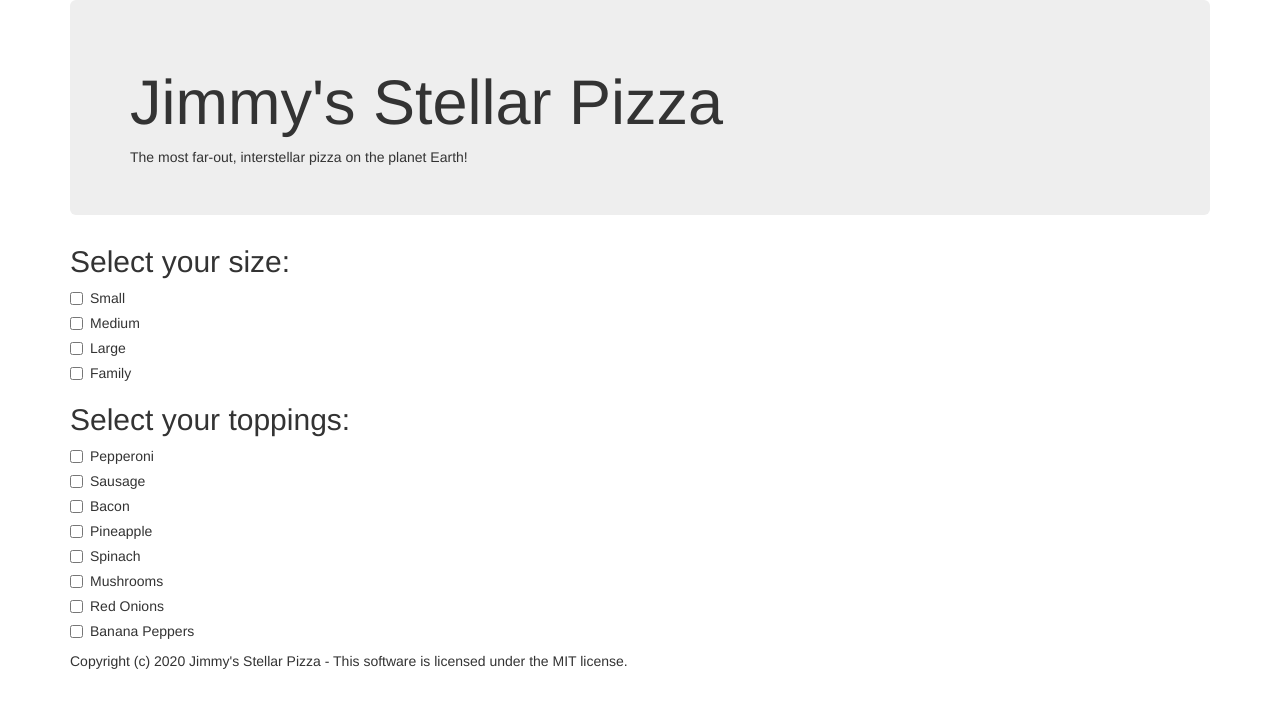
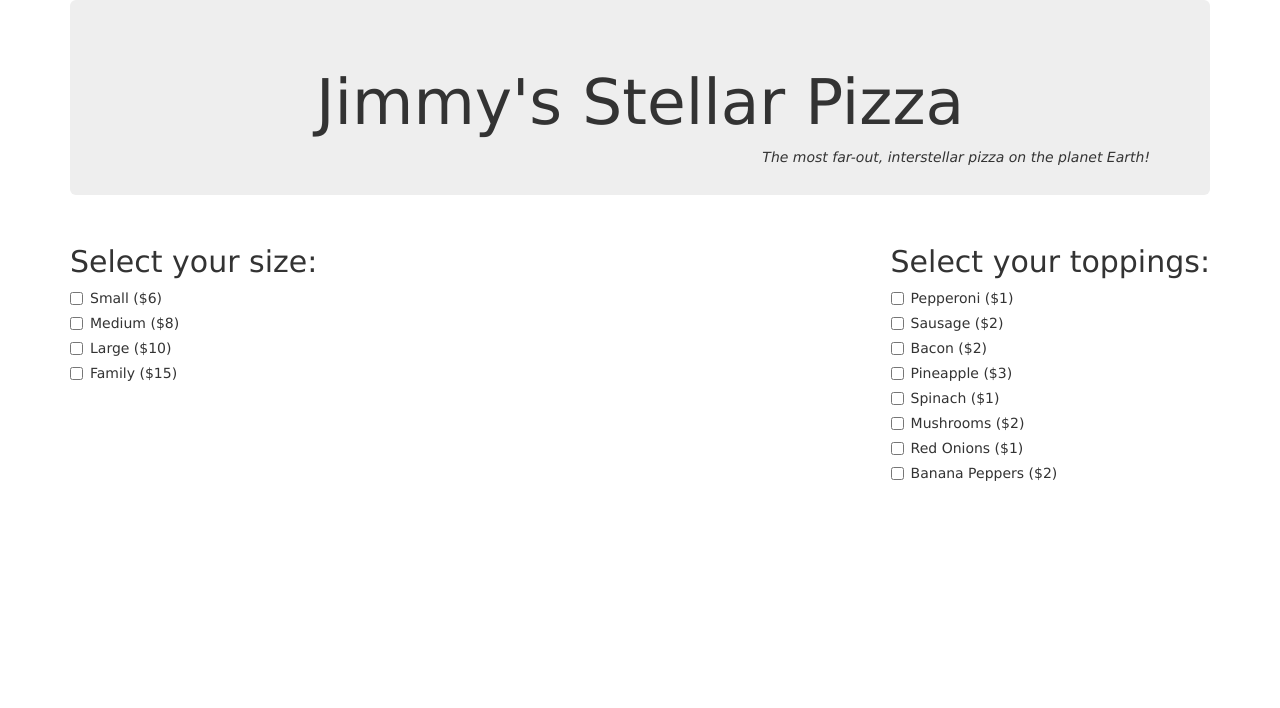
Before and after one commit to jamestlalocPDX/pizza-parlor, a plain HTML site: page index.html in a window 1280 px wide. Drawn offline with Linux system fonts and the light colour scheme.

Commit message:
add some styling to make it look neat.

```diff
--- a/css/stylesheet.css
+++ b/css/stylesheet.css
@@ -0,0 +1,23 @@
+body {
+  font-family: 'Lucida Sans', 'Lucida Sans Regular', 'Lucida Grande', 'Lucida Sans Unicode', Geneva, Verdana, sans-serif;
+}
+.jumbotron {
+  text-align: center;
+}
+
+.head-footer {
+  float: right;
+  font-style: italic;
+}
+
+#size {
+  float: left;
+}
+
+#toppings {
+  float: right;
+}
+
+.ending-footer {
+  text-align: center;
+}
--- a/index.html
+++ b/index.html
@@ -21,25 +21,25 @@
       <div class="checkbox">
         <label>
           <input type="checkbox" value="6">
-          Small
+          Small ($6)
         </label>
       </div>
       <div class="checkbox">
         <label>
           <input type="checkbox" value="8">
-          Medium
+          Medium ($8)
         </label>
       </div>
       <div class="checkbox">
         <label>
           <input type="checkbox" value="10">
-          Large
+          Large ($10)
         </label>
       </div>
       <div class="checkbox">
         <label>
           <input type="checkbox" value="15">
-          Family
+          Family ($15)
         </label>
       </div>
     </form>
@@ -48,54 +48,54 @@
       <div class="checkbox">
         <label>
           <input type="checkbox" value="1">
-          Pepperoni
+          Pepperoni ($1)
         </label>
       </div>
       <div class="checkbox">
         <label>
           <input type="checkbox" value="2">
-          Sausage
+          Sausage ($2)
         </label>
       </div>
       <div class="checkbox">
         <label>
           <input type="checkbox" value="2">
-          Bacon
+          Bacon ($2)
         </label>
       </div>
       <div class="checkbox">
         <label>
           <input type="checkbox" value="3">
-          Pineapple
+          Pineapple ($3)
         </label>
       </div>
       <div class="checkbox">
         <label>
           <input type="checkbox" value="1">
-          Spinach
+          Spinach ($1)
         </label>
       </div>
       <div class="checkbox">
         <label>
           <input type="checkbox" value="2">
-          Mushrooms
+          Mushrooms ($2)
         </label>
       </div>
       <div class="checkbox">
         <label>
           <input type="checkbox" value="1">
-          Red Onions
+          Red Onions ($1)
         </label>
       </div>
       <div class="checkbox">
         <label>
           <input type="checkbox" value="2">
-          Banana Peppers
+          Banana Peppers ($2)
         </label>
       </div>
     </form>
 
-    <footer class="ending-footer">Copyright (c) 2020 Jimmy's Stellar Pizza - This software is licensed under the MIT license.</footer>
+    <!--- <footer class="ending-footer">Copyright (c) 2020 Jimmy's Stellar Pizza - This software is licensed under the MIT license.</footer> --->
   </div>
 </body>
 </html>
```
